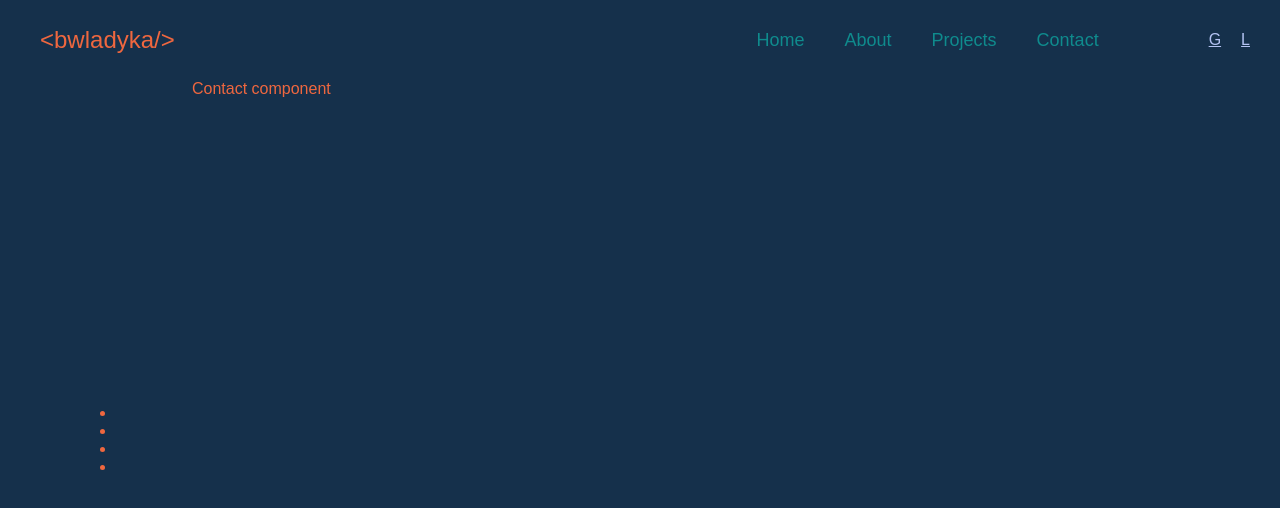
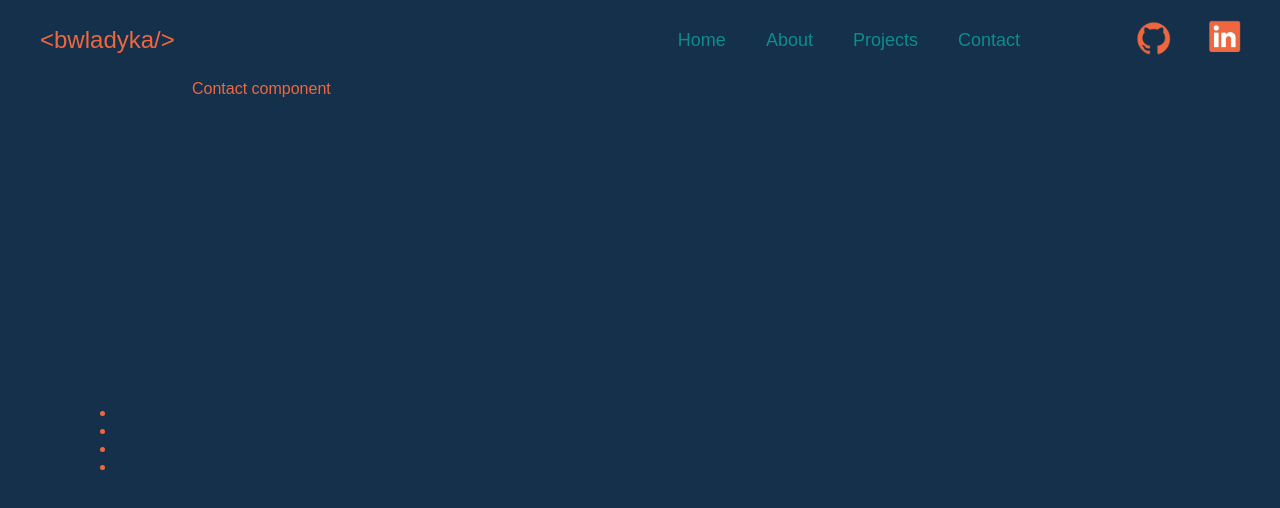
Before and after one commit to AlienQbw/portfolio-react, a React (Create React App) app: page /contact in a window 1280 px wide. Shown: the top 508 px of the page. Built offline with nearby package versions, Linux system fonts and the light colour scheme.

Commit message:
added icons to navigation

```diff
--- a/src/components/organisms/Navigation/Navigation.js
+++ b/src/components/organisms/Navigation/Navigation.js
@@ -1,6 +1,7 @@
 import { Link } from 'react-router-dom';
 import { Wrapper } from './Navigation.styles';
-
+import githubIcon from '../../../assets/resources/icons/GitHub.png';
+import linkedinIcon from '../../../assets/resources/icons/linkedIn.png';
 const Navigation = () => {
   return (
     <Wrapper>
@@ -20,11 +21,19 @@ const Navigation = () => {
             <Link to="/contact">Contact</Link>
           </li>
         </ul>
-        <a className="nav-icon-links" href="google.com">
-          G
+        <a
+          className="nav-icon-links"
+          href="https://github.com/AlienQbw"
+          target="_blank"
+        >
+          <img src={githubIcon} alt="" />
         </a>
-        <a className="nav-icon-links" href="google.com">
-          L
+        <a
+          className="nav-icon-links"
+          href="https://www.linkedin.com/in/bartosz-w%C5%82adyka-6a6a39204"
+          target="_blank"
+        >
+          <img src={linkedinIcon} alt="" />
         </a>
       </div>
     </Wrapper>
--- a/src/components/organisms/Navigation/Navigation.styles.js
+++ b/src/components/organisms/Navigation/Navigation.styles.js
@@ -32,6 +32,12 @@ export const Wrapper = styled.div`
     color: ${({ theme }) => theme.colors.links};
   }
   .nav-icon-links {
-    padding: 10px;
+    margin: 15px;
+    height: 40px;
+    width: 40px;
+    img{
+      height: 40px;
+      width: 40px;
+    }
   }
 `;
```
Also changed, not shown: src/assets/resources/icons/GitHub.png (added), src/assets/resources/icons/linkedIn.png (added).
